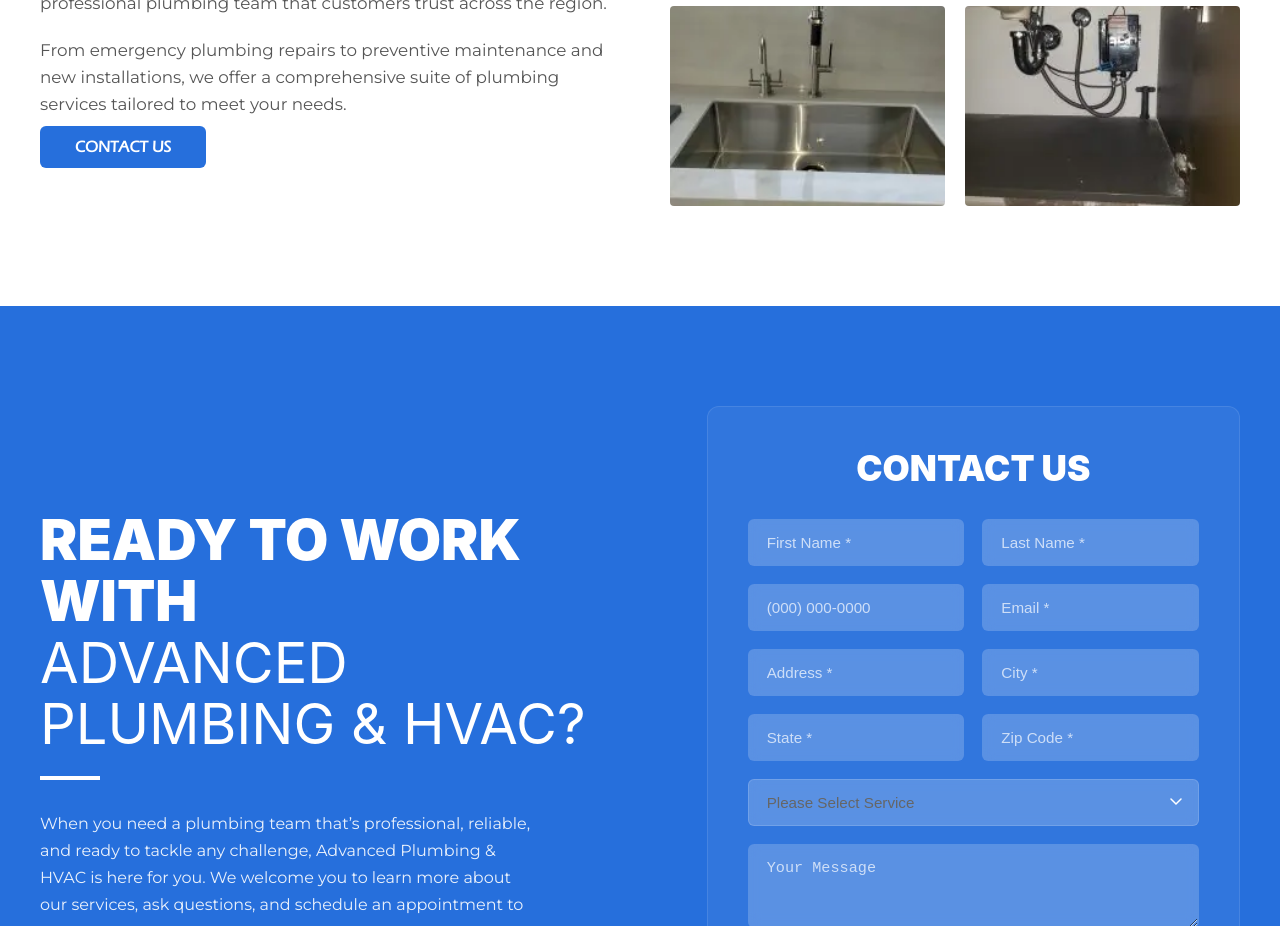
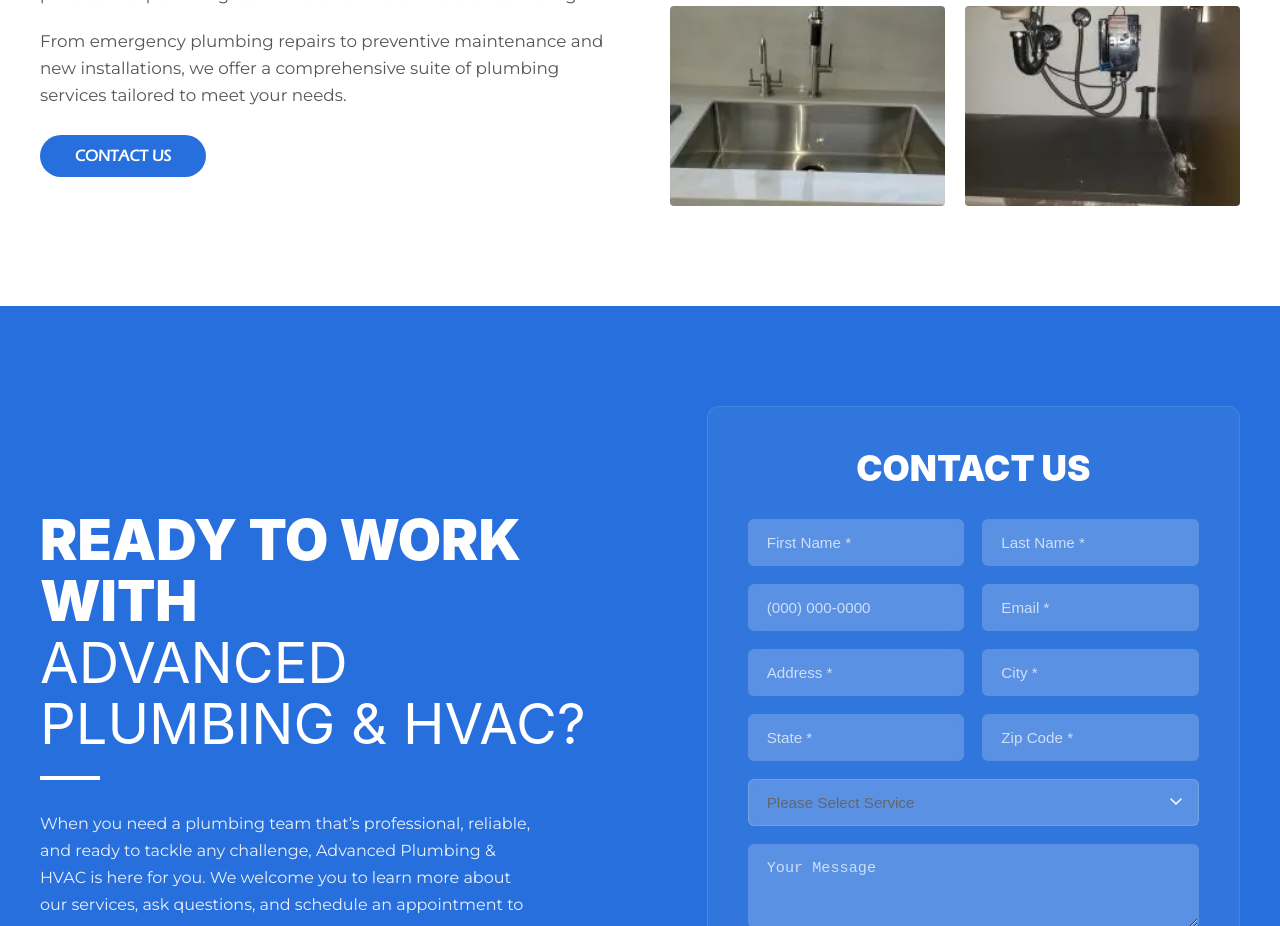
Before and after one commit to Advanced-plumbing/plumbing-frontend, a Next.js app: page /about-us in a window 1280 px wide. Shown: the part 2000-2926 px from the top of the page. Built offline with nearby package versions, Linux system fonts and the light colour scheme.

Commit message:
fix: labels font family

```diff
--- a/src/features/AboutUs/components/CompanyOverview/CompanyOverview.module.css
+++ b/src/features/AboutUs/components/CompanyOverview/CompanyOverview.module.css
@@ -50,10 +50,10 @@
     color: white;
     padding: 12px 35px;
     border: none;
-    border-radius: 6px;
+    border-radius: 30px;
     font-weight: 700;
     cursor: pointer;
-    margin-top: 10px;
+    margin-top: 15px;
     text-decoration: none;
 }
 
--- a/src/features/AboutUs/components/CompanyOverview/CompanyOverview.tsx
+++ b/src/features/AboutUs/components/CompanyOverview/CompanyOverview.tsx
@@ -28,6 +28,7 @@
                             From emergency plumbing repairs to preventive maintenance and new installations,
                             we offer a comprehensive suite of plumbing services tailored to meet your needs.
                         </p>
+                        <br></br>
                         <Link href="/contact-us" className={styles.contactBtn}>CONTACT US</Link>
                     </div>
 
--- a/src/features/home/components/AppleScroll/SceneOverlay/SceneOverlay.module.css
+++ b/src/features/home/components/AppleScroll/SceneOverlay/SceneOverlay.module.css
@@ -107,6 +107,7 @@
     padding: 0.4rem 2rem;
     border-radius: 999px;
     white-space: nowrap;
+    font-family: Montserrat, serif;
 }
 
 /* ── Responsive ── */
```
